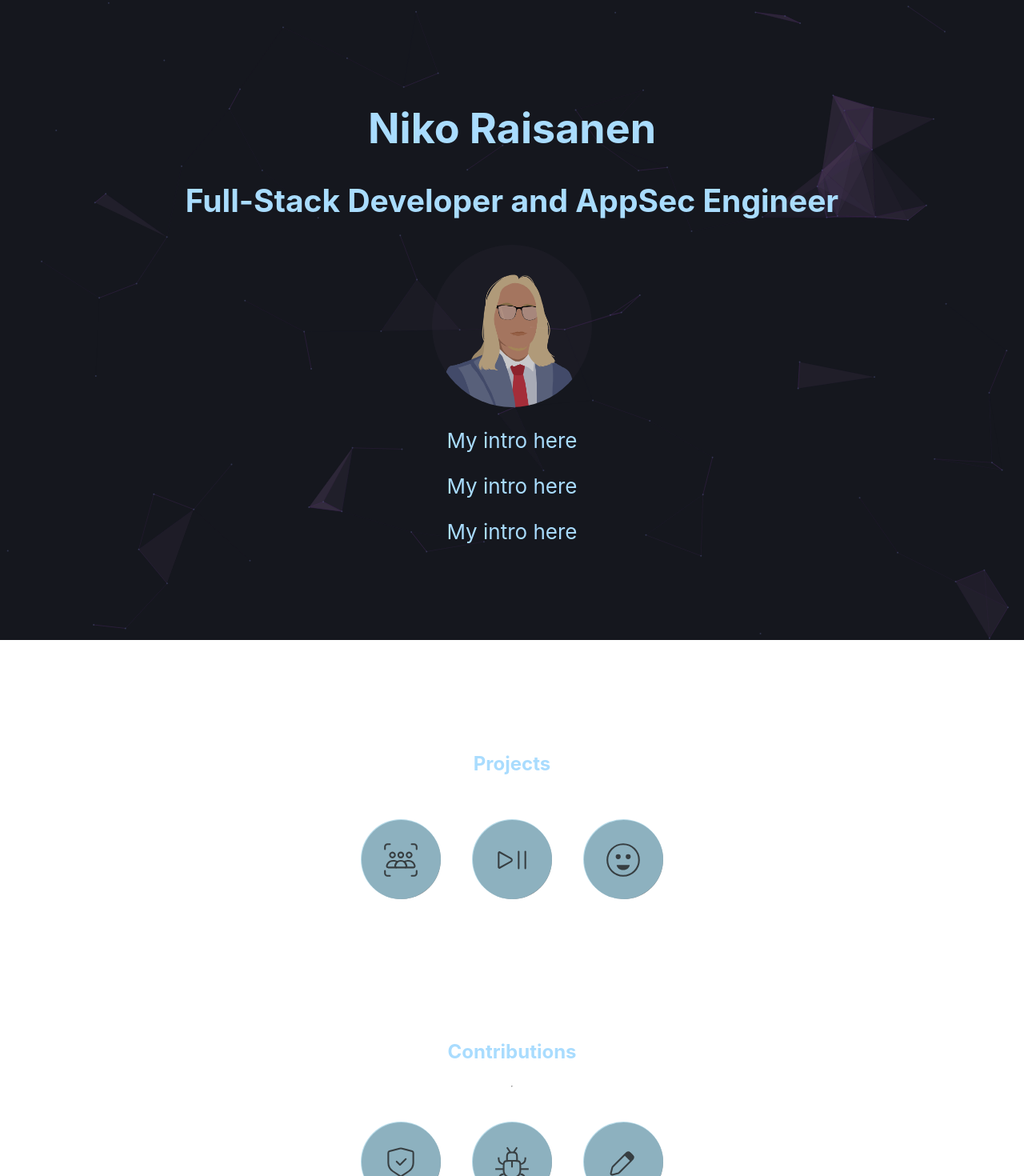
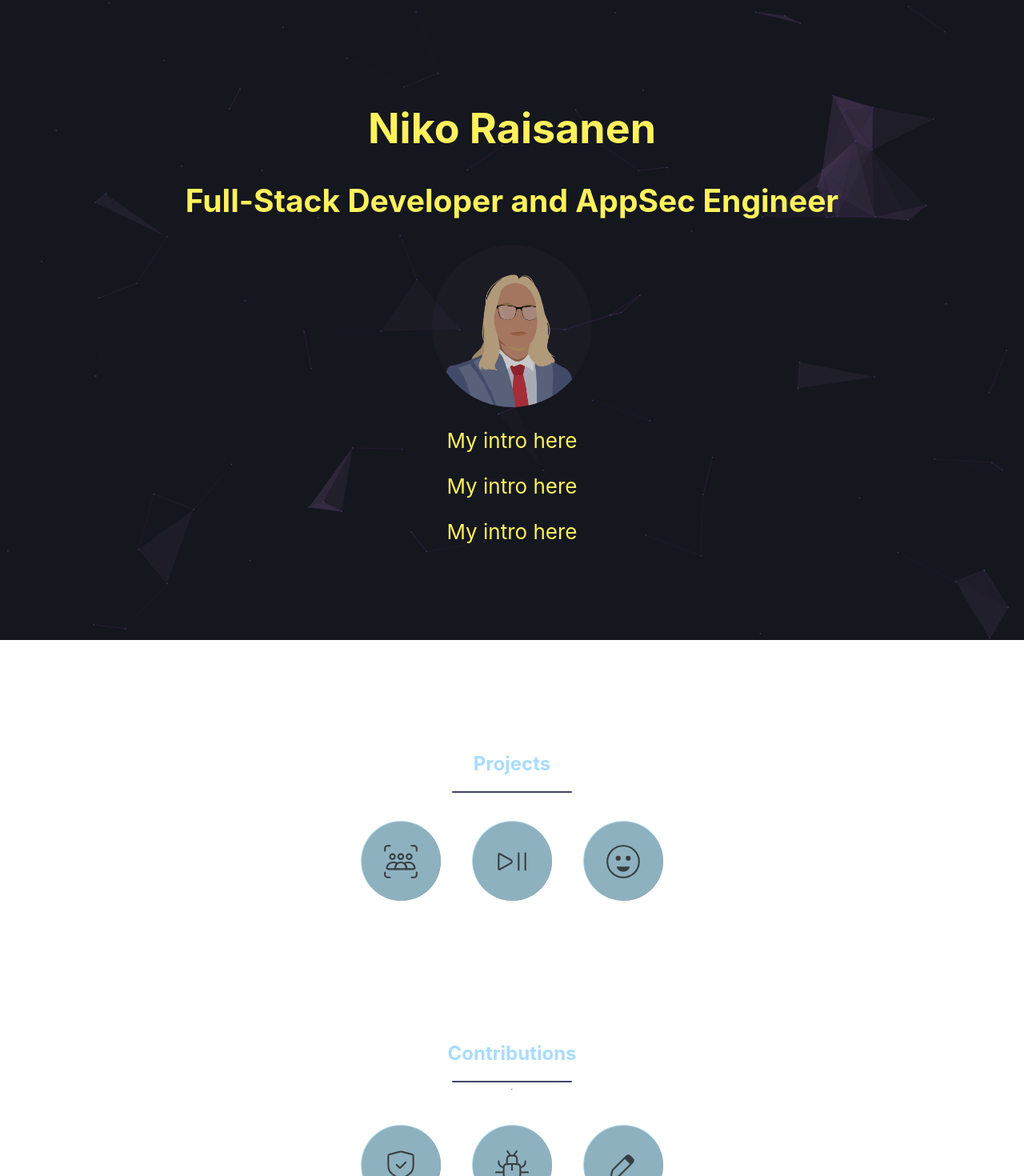
Before and after one commit to NikoRaisanen/personal-website, a React (Create React App) app: page / in a window 1280 px wide. Shown: the top 1470 px of the page at 80% size. Built offline with nearby package versions, Linux system fonts and the light colour scheme.

Commit message:
expirement with text color, added underline to gallery titles

```diff
--- a/src/App.css
+++ b/src/App.css
@@ -6,7 +6,7 @@
   justify-content: center;
   font-size: calc(10px + 2vmin);
   text-align: center;
-  color: #a9dcfe;
+  color: #FFF15C;
 }
 
 #header-pic {
@@ -127,3 +127,11 @@ a:hover .overlay {
     transition-delay: 0.5s;
     transition-timing-function: ease-in-out;
 }
+
+.underline {
+    position: relative;
+    width: 150px;
+    height: 2px;
+    background-color: #414466;
+    border-radius: 10px;
+}
--- a/src/components/Contributions.js
+++ b/src/components/Contributions.js
@@ -7,6 +7,7 @@ const Contributions = () => {
     return (
         <div className="gallery-container">
             <h2>Contributions</h2>
+            <div className='underline'/>
             {/* TODO: refine the hr tag to be more minimalist */}
             <hr/>
             <div className="gallery">
--- a/src/components/Projects.js
+++ b/src/components/Projects.js
@@ -4,10 +4,12 @@ import group from '../svg/group.svg';
 import play from '../svg/play.svg';
 import smiley from '../svg/smiley.svg';
 
+// TODO: Make gallery animations faster
 const Projects = () => {
     return (
         <div className="gallery-container">
             <h2>Projects</h2>
+            <div className='underline'/>
             {/* TODO: refine the hr tag to be more minimalist */}
             <div className="gallery">
                 <ul className="gallery-list">
```
